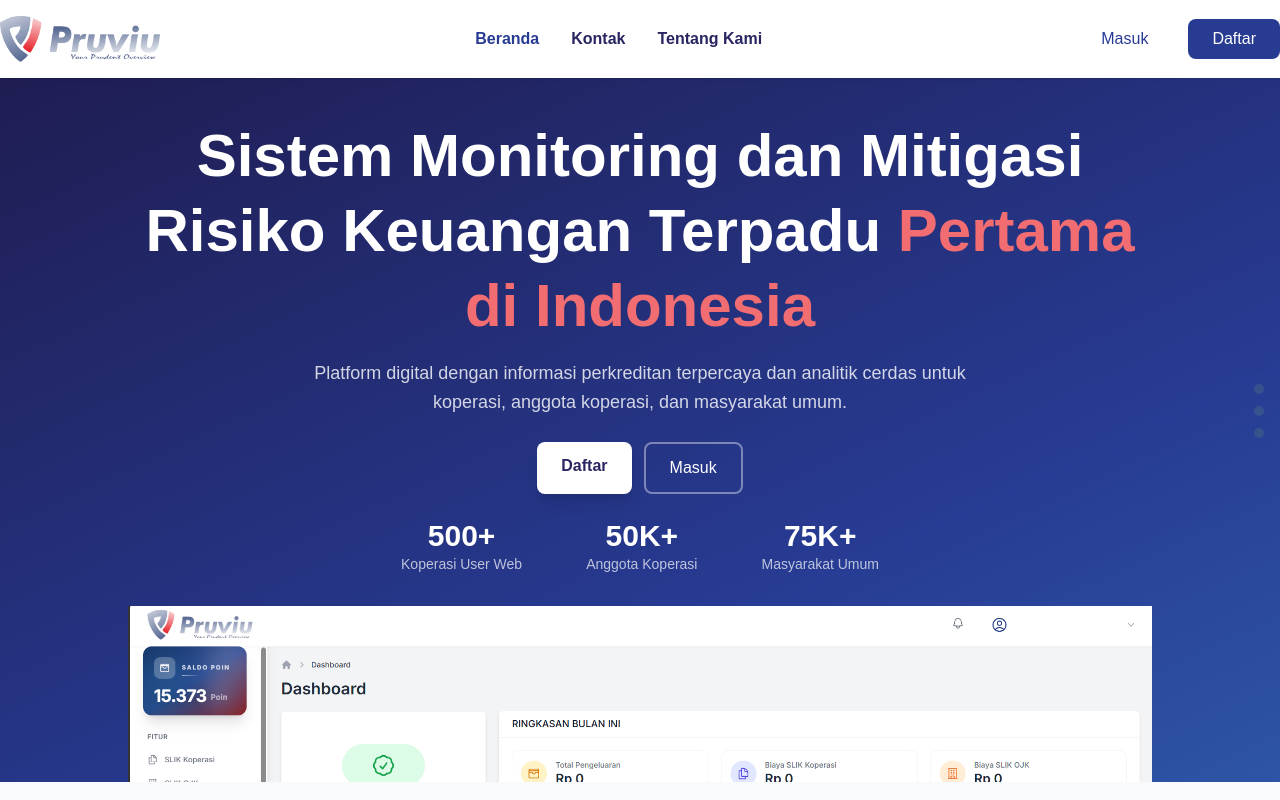
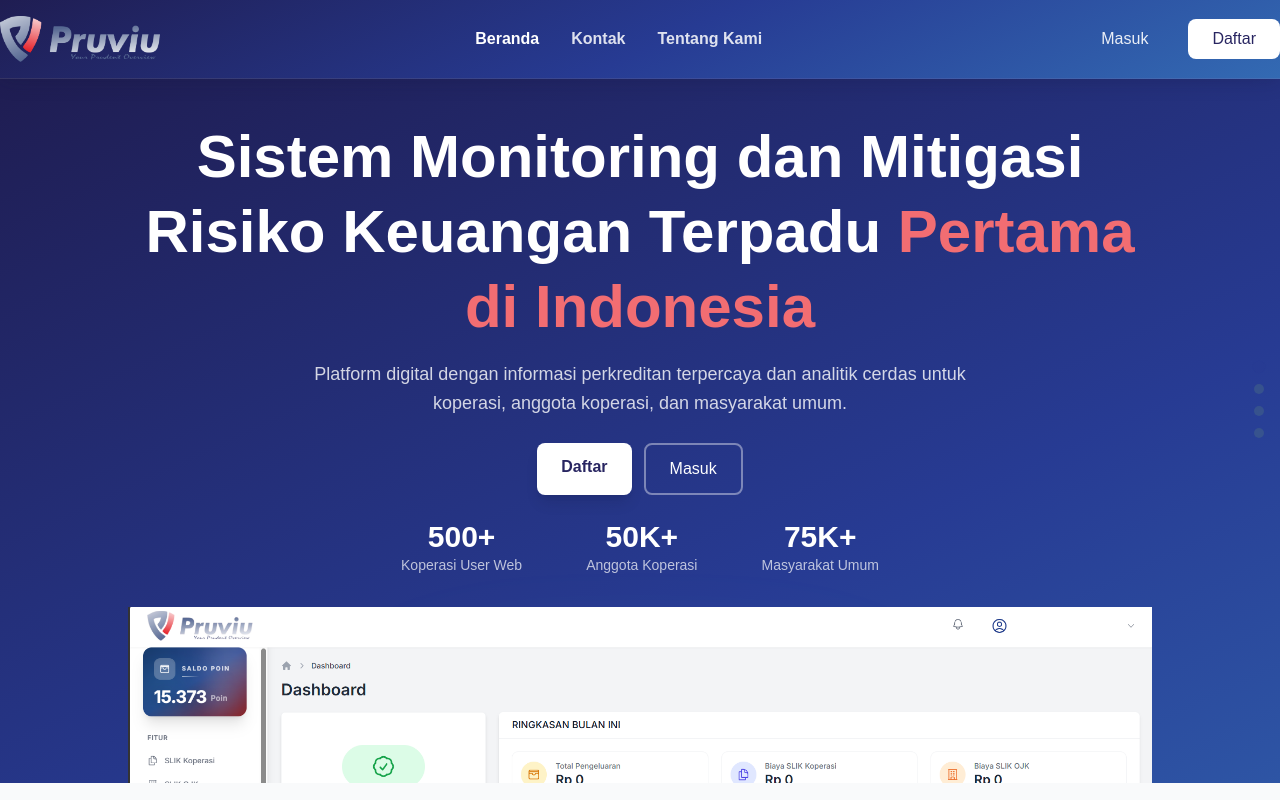
Before and after one commit to Farrrrrrrrrr/pruviu-landingpage, a Next.js app: page / in a window 1280 px wide. Built offline with nearby package versions, Linux system fonts and the light colour scheme.

Commit message:
feat: enhance site header styles and improve mobile navigation responsiveness

```diff
--- a/app/components/site-header.tsx
+++ b/app/components/site-header.tsx
@@ -14,14 +14,26 @@
     : "text-navy-700 font-bold hover:text-navy-600 transition-colors";
 }
 
+function getHomeNavClass(isActive: boolean) {
+  return isActive
+    ? "text-white font-bold transition-colors"
+    : "text-white/85 font-bold hover:text-white transition-colors";
+}
+
 export function SiteHeader({ currentPath = "/" }: SiteHeaderProps) {
   const [mobileMenuOpen, setMobileMenuOpen] = useState(false);
   const isHome = currentPath === "/";
   const homeHref = isHome ? "#beranda" : "/#beranda";
   const complianceHref = isHome ? "#compliance" : "/#compliance";
 
+  const headerClassName = isHome
+    ? "bg-[linear-gradient(155deg,_#1f1d52_0%,_#273b93_52%,_#336ab3_100%)] border-b border-white/10 shadow-[0_2px_18px_rgba(18,21,58,0.22)]"
+    : "bg-white shadow-sm";
+
+  const navClass = isHome ? getHomeNavClass : getNavClass;
+
   return (
-    <header className="bg-white shadow-sm sticky top-0 z-50">
+    <header className={`sticky top-0 z-50 ${headerClassName}`}>
       <nav
         className="edge-safe-header container mx-auto py-4 md:px-6"
         aria-label="Navigasi utama"
@@ -38,7 +50,7 @@
             />
           </Link>
           <div className="hidden md:flex items-center space-x-8">
-            <Link href={homeHref} className={getNavClass(isHome)}>
+            <Link href={homeHref} className={navClass(isHome)}>
               Beranda
             </Link>
             {/* <Link href="/fitur" className={getNavClass(currentPath === "/fitur")}>
@@ -47,23 +59,31 @@
             {/* <Link href="/harga" className={getNavClass(currentPath === "/harga")}>
               Harga
             </Link> */}
-            <Link href="/kontak" className={getNavClass(currentPath === "/kontak")}>
+            <Link href="/kontak" className={navClass(currentPath === "/kontak")}>
               Kontak
             </Link>
-            <Link href="/tentang-kami" className={getNavClass(currentPath === "/tentang-kami")}>
+            <Link href="/tentang-kami" className={navClass(currentPath === "/tentang-kami")}>
               Tentang Kami
             </Link>
           </div>
           <div className="hidden md:flex items-center space-x-4">
             <Link
               href="https://app.pruviu.com"
-              className="px-6 py-2 text-navy-600 hover:text-navy-700 transition-colors font-medium"
+              className={
+                isHome
+                  ? "px-6 py-2 text-white/90 hover:text-white transition-colors font-medium"
+                  : "px-6 py-2 text-navy-600 hover:text-navy-700 transition-colors font-medium"
+              }
             >
               Masuk
             </Link>
             <Link
               href="https://app.pruviu.com"
-              className="px-6 py-2 bg-navy-600 text-white rounded-lg hover:bg-navy-700 transition-colors font-medium"
+              className={
+                isHome
+                  ? "px-6 py-2 bg-white text-navy-700 rounded-lg hover:bg-white/90 transition-colors font-medium"
+                  : "px-6 py-2 bg-navy-600 text-white rounded-lg hover:bg-navy-700 transition-colors font-medium"
+              }
             >
               Daftar
             </Link>
@@ -71,7 +91,11 @@
           <button
             type="button"
             onClick={() => setMobileMenuOpen(!mobileMenuOpen)}
-            className="md:hidden p-2 text-navy-700 hover:text-navy-600"
+            className={`md:hidden p-2 transition-colors ${
+              isHome
+                ? "text-white/90 hover:text-white"
+                : "text-navy-700 hover:text-navy-600"
+            }`}
             aria-label="Toggle menu"
             aria-expanded={mobileMenuOpen}
             aria-controls="site-mobile-menu"
@@ -101,8 +125,15 @@
           </button>
         </div>
         {mobileMenuOpen && (
-          <div id="site-mobile-menu" className="md:hidden mt-4 pb-4 space-y-4">
-            <Link href={homeHref} className={getNavClass(isHome) + " block py-2"}>
+          <div
+            id="site-mobile-menu"
+            className={`md:hidden mt-4 pb-4 space-y-4 rounded-xl px-4 py-3 ${
+              isHome
+                ? "bg-navy-800/90 backdrop-blur-sm border border-white/10"
+                : "bg-white"
+            }`}
+          >
+            <Link href={homeHref} className={navClass(isHome) + " block py-2"}>
               Beranda
             </Link>
             {/* <Link href="/fitur" className={getNavClass(currentPath === "/fitur") + " block py-2"}>
@@ -111,22 +142,30 @@
             {/* <Link href="/harga" className={getNavClass(currentPath === "/harga") + " block py-2"}>
               Harga
             </Link> */}
-            <Link href="/kontak" className={getNavClass(currentPath === "/kontak") + " block py-2"}>
+            <Link href="/kontak" className={navClass(currentPath === "/kontak") + " block py-2"}>
               Kontak
             </Link>
-            <Link href="/tentang-kami" className={getNavClass(currentPath === "/tentang-kami") + " block py-2"}>
+            <Link href="/tentang-kami" className={navClass(currentPath === "/tentang-kami") + " block py-2"}>
               Tentang Kami
             </Link>
             <div className="pt-4 space-y-2">
               <Link
                 href="https://app.pruviu.com"
-                className="block text-center px-6 py-2 text-navy-600 hover:text-navy-700 transition-colors font-medium border border-navy-600 rounded-lg"
+                className={
+                  isHome
+                    ? "block text-center px-6 py-2 text-white hover:text-white transition-colors font-medium border border-white/30 rounded-lg"
+                    : "block text-center px-6 py-2 text-navy-600 hover:text-navy-700 transition-colors font-medium border border-navy-600 rounded-lg"
+                }
               >
                 Masuk
               </Link>
               <Link
                 href="https://app.pruviu.com"
-                className="block text-center px-6 py-2 bg-navy-600 text-white rounded-lg hover:bg-navy-700 transition-colors font-medium"
+                className={
+                  isHome
+                    ? "block text-center px-6 py-2 bg-white text-navy-700 rounded-lg hover:bg-white/90 transition-colors font-medium"
+                    : "block text-center px-6 py-2 bg-navy-600 text-white rounded-lg hover:bg-navy-700 transition-colors font-medium"
+                }
               >
                 Daftar
               </Link>
--- a/app/page.tsx
+++ b/app/page.tsx
@@ -334,7 +334,13 @@
                 </div>
               </div>
 
-              <div className="mt-8 overflow-hidden">
+              <div className="relative mt-8">
+                <div aria-hidden="true" className="pointer-events-none absolute inset-0 -z-10">
+                  <div className="absolute left-1/2 top-1/2 h-56 w-56 -translate-x-1/2 -translate-y-1/2 rounded-full bg-[#8fc2ff]/40 blur-3xl md:h-80 md:w-[34rem] md:bg-[#9ec9ff]/35" />
+                  <div className="absolute left-1/2 top-1/2 h-40 w-72 -translate-x-1/2 -translate-y-1/2 rounded-full bg-white/20 blur-2xl md:h-56 md:w-[30rem] md:bg-white/15" />
+                </div>
+
+                <div className="relative overflow-hidden">
                   <Image
                     src="/ImageContent - Hero.png"
                     alt="Pruviu dashboard preview"
@@ -348,9 +354,10 @@
                     alt="Pruviu dashboard preview"
                     width={1512}
                     height={800}
-                  className="h-auto w-full hidden md:block"
+                    className="hidden h-auto w-full md:block"
                     priority
                   />
+                </div>
               </div>
             </div>
           </section>
```
Lines whose indentation alone changed are shown as unchanged.
